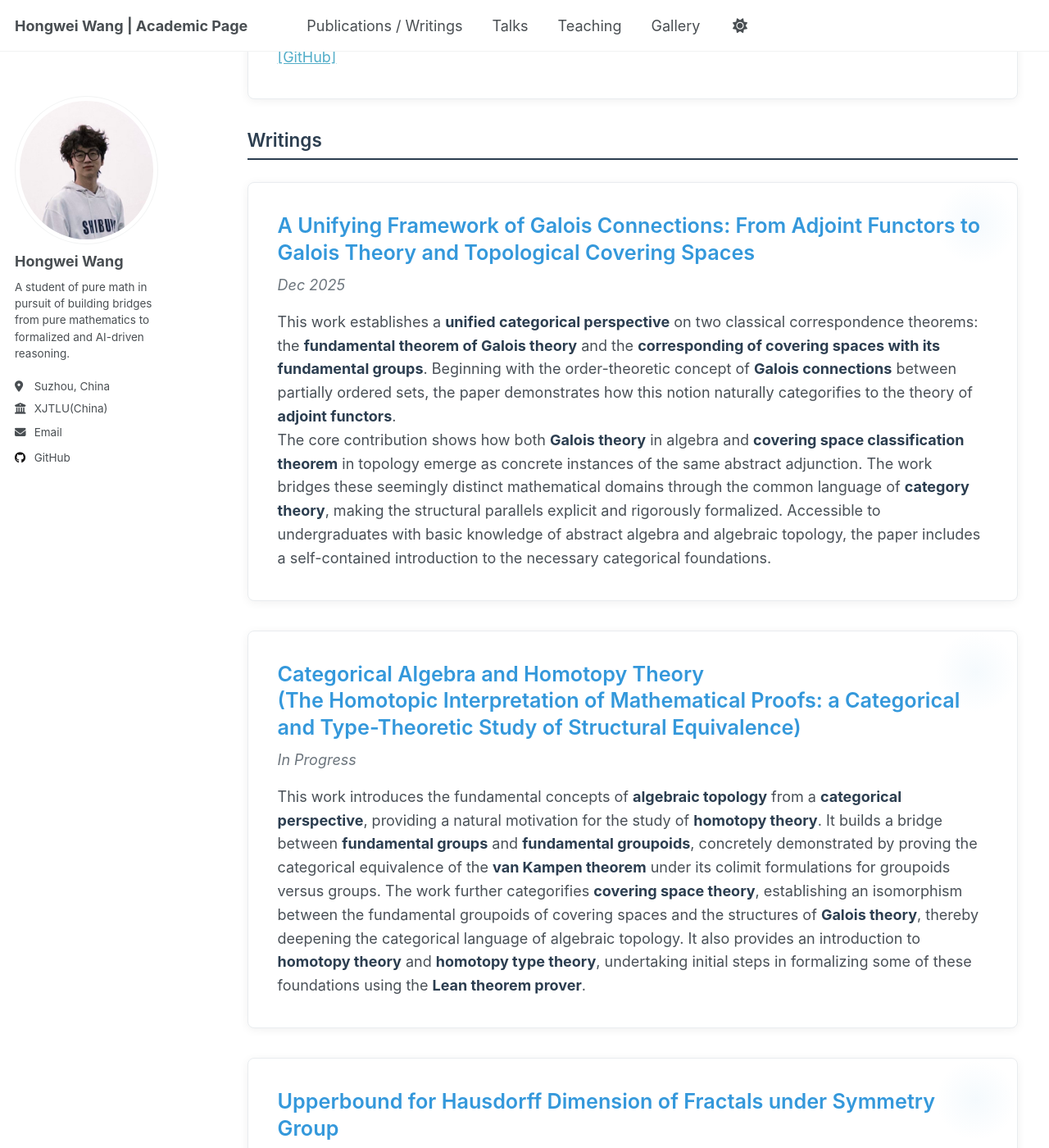
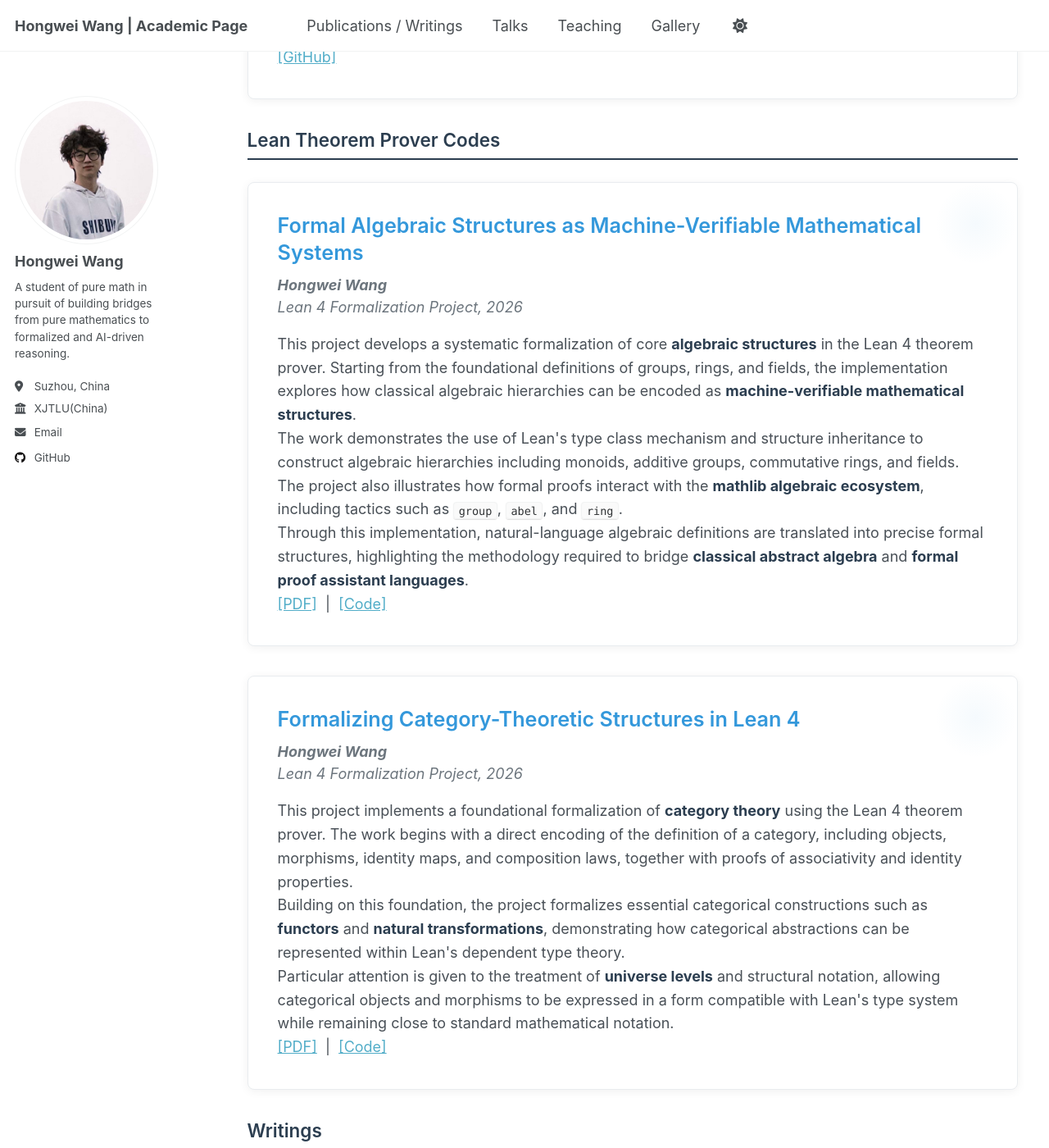
Before and after one commit to WangHongWei-AcademicPage/WangHongWei-AcademicPage.github.io, a Jekyll site: the page built from _pages/writings.html, in a window 1280 px wide and 1400 px high, scrolled down 1015 px. Shown: the whole window at 82% size. Built offline with Jekyll 4.4.1, drawn with Linux system fonts in a browser that asks for light colours; a script that is not in the unit is left out.

Commit message:
Add formalization projects for algebra and category theory
Added two formalization projects in Lean 4: one for algebraic structures and another for category theory, including descriptions and links to PDF and code.

```diff
--- a/_pages/writings.html
+++ b/_pages/writings.html
@@ -223,6 +223,99 @@ author_profile: true
 
 
 
+<h2 class="section-title">Lean Theorem Prover Codes</h2>
+
+<div class="writing-card fade-in">
+
+  <div class="writing-header">
+    <h3 class="writing-title">
+      Formal Algebraic Structures as Machine-Verifiable Mathematical Systems
+    </h3>
+
+    <div class="writing-meta">
+      <strong>Hongwei Wang</strong> <br>
+      <em>Lean 4 Formalization Project, 2026</em>
+    </div>
+  </div>
+
+  <p class="writing-description">
+    This project develops a systematic formalization of core
+    <strong>algebraic structures</strong> in the Lean 4 theorem prover.
+    Starting from the foundational definitions of groups, rings, and fields,
+    the implementation explores how classical algebraic hierarchies can be
+    encoded as <strong>machine-verifiable mathematical structures</strong>.
+  </p>
+
+  <p class="writing-description">
+    The work demonstrates the use of Lean's type class mechanism and
+    structure inheritance to construct algebraic hierarchies including
+    monoids, additive groups, commutative rings, and fields. The project
+    also illustrates how formal proofs interact with the
+    <strong>mathlib algebraic ecosystem</strong>, including tactics such as
+    <code>group</code>, <code>abel</code>, and <code>ring</code>.
+  </p>
+
+  <p class="writing-description">
+    Through this implementation, natural-language algebraic definitions are
+    translated into precise formal structures, highlighting the methodology
+    required to bridge <strong>classical abstract algebra</strong> and
+    <strong>formal proof assistant languages</strong>.
+  </p>
+
+  <p class="writing-description">
+    <a href="../assets/AlgebraicStructure.lean.pdf" target="_blank">[PDF]</a>
+    &nbsp;|&nbsp;
+    <a href="../assets/AlgebraicStructure.lean" target="_blank">[Code]</a>
+  </p>
+
+</div>
+
+
+
+<div class="writing-card fade-in">
+
+  <div class="writing-header">
+    <h3 class="writing-title">
+      Formalizing Category-Theoretic Structures in Lean 4
+    </h3>
+
+    <div class="writing-meta">
+      <strong>Hongwei Wang</strong> <br>
+      <em>Lean 4 Formalization Project, 2026</em>
+    </div>
+  </div>
+
+  <p class="writing-description">
+    This project implements a foundational formalization of
+    <strong>category theory</strong> using the Lean 4 theorem prover.
+    The work begins with a direct encoding of the definition of a category,
+    including objects, morphisms, identity maps, and composition laws,
+    together with proofs of associativity and identity properties.
+  </p>
+
+  <p class="writing-description">
+    Building on this foundation, the project formalizes essential categorical
+    constructions such as <strong>functors</strong> and
+    <strong>natural transformations</strong>, demonstrating how categorical
+    abstractions can be represented within Lean's dependent type theory.
+  </p>
+
+  <p class="writing-description">
+    Particular attention is given to the treatment of
+    <strong>universe levels</strong> and structural notation,
+    allowing categorical objects and morphisms to be expressed in a form
+    compatible with Lean's type system while remaining close to standard
+    mathematical notation.
+  </p>
+
+  <p class="writing-description">
+    <a href="../assets/CategoryFormalization.lean.pdf" target="_blank">[PDF]</a>
+    &nbsp;|&nbsp;
+    <a href="../assets/CategoryFormalization.lean" target="_blank">[Code]</a>
+  </p>
+
+</div>
+
 
   <h2 class="section-title">Writings</h2>
 
```
